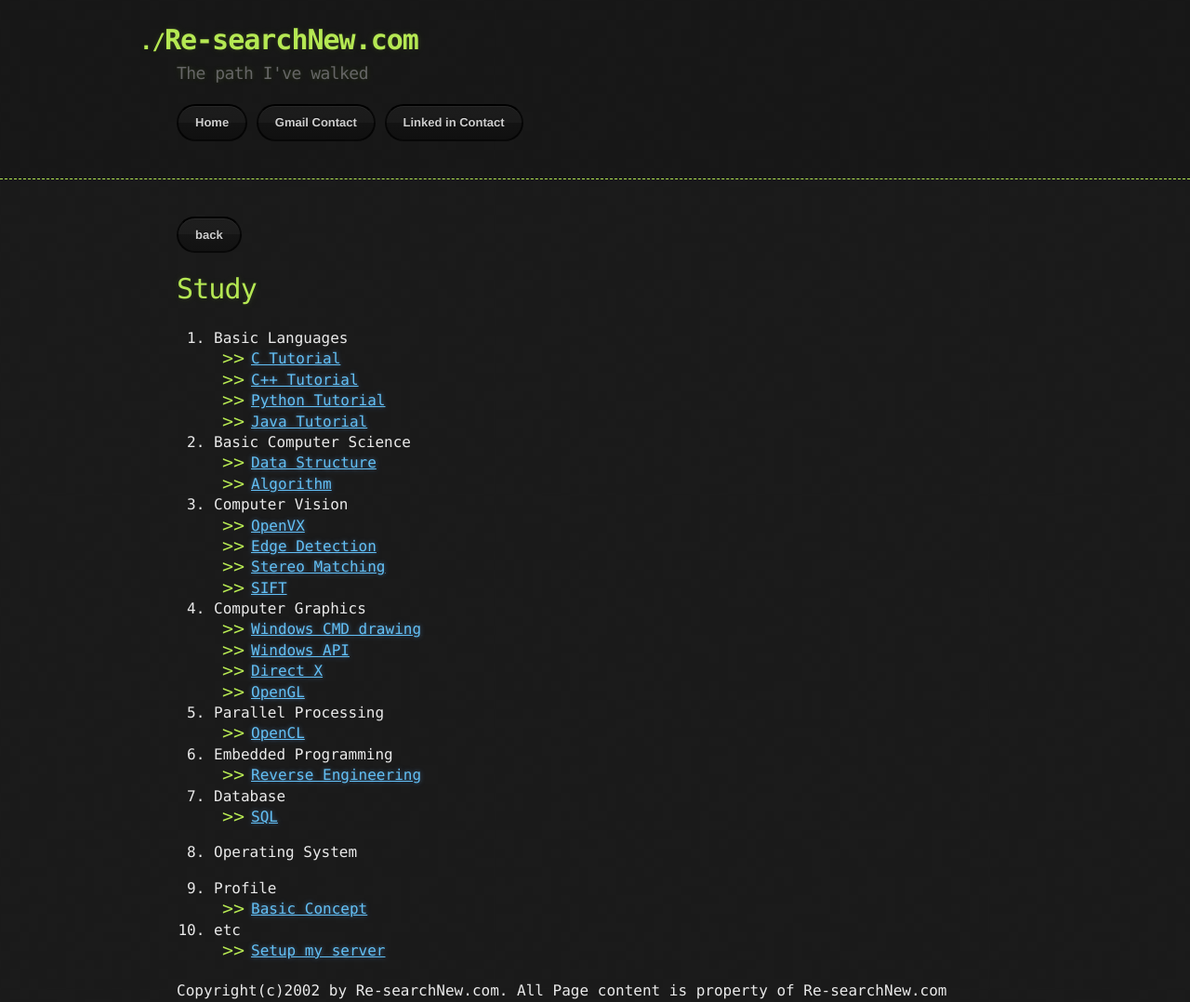
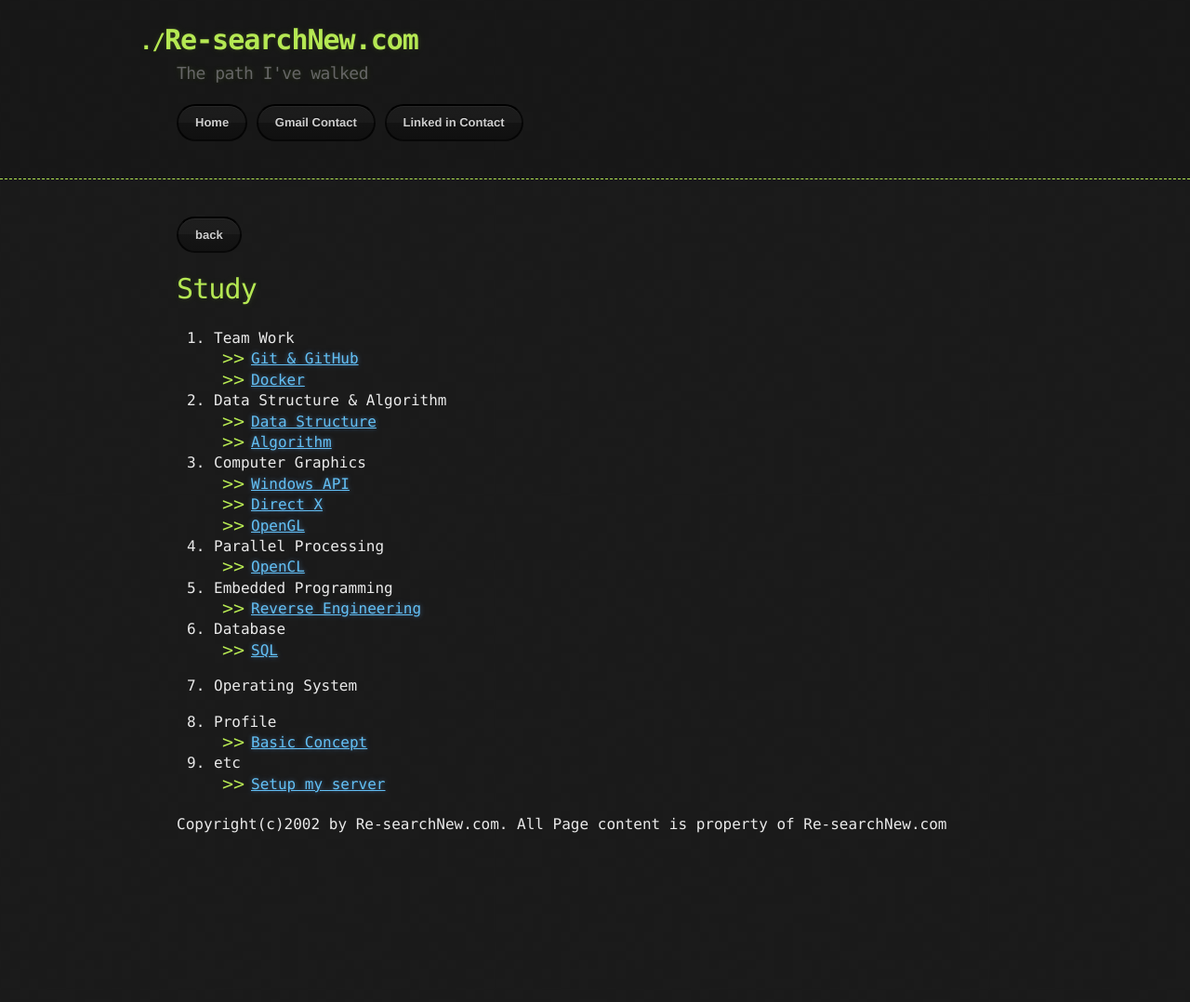
Before and after one commit to celindacain25/jin993.github.io, a Jekyll site: the page built from study/smain.md, in a window 1280 px wide. Shown: the whole page at 93% size. Built offline with Jekyll 4.4.1, drawn with Linux system fonts in a browser that asks for light colours; comment, search, counter and statistics services are not loaded; after the commit the page ends 900 px from its top, so only the background shows below that.

Commit message:
docker
docker

```diff
--- a/study/smain.md
+++ b/study/smain.md
@@ -4,25 +4,15 @@ layout: default
 [back](../){: .btn.btn-default}
 
 # Study
+1. Team Work
+	- [Git & GitHub](./TeamW/github)
+	- [Docker](./TeamW/docker)
 
-1. Basic Languages
-	- [C Tutorial](./)
-	- [C++ Tutorial](./)
-	- [Python Tutorial](./)
-	- [Java Tutorial](./)
-
-1. Basic Computer Science
+1. Data Structure & Algorithm
 	- [Data Structure](./)
 	- [Algorithm](./)
 
-1. Computer Vision
-	- [OpenVX](./)
-	- [Edge Detection](./)
-	- [Stereo Matching](./)
-	- [SIFT](./)
-
 1. Computer Graphics
-	- [Windows CMD drawing](./)
 	- [Windows API](./)
 	- [Direct X](./)
 	- [OpenGL](./)
```
Also changed, not shown: study/TeamW/docker.md (added, +27 -0 lines), study/TeamW/github.md (added, +31 -0 lines), study/TeamW/dockerVM.png (added).
